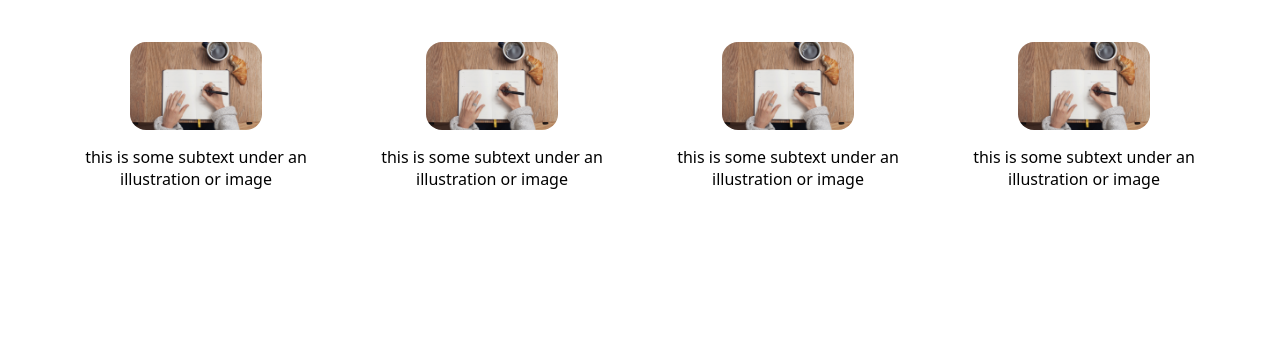
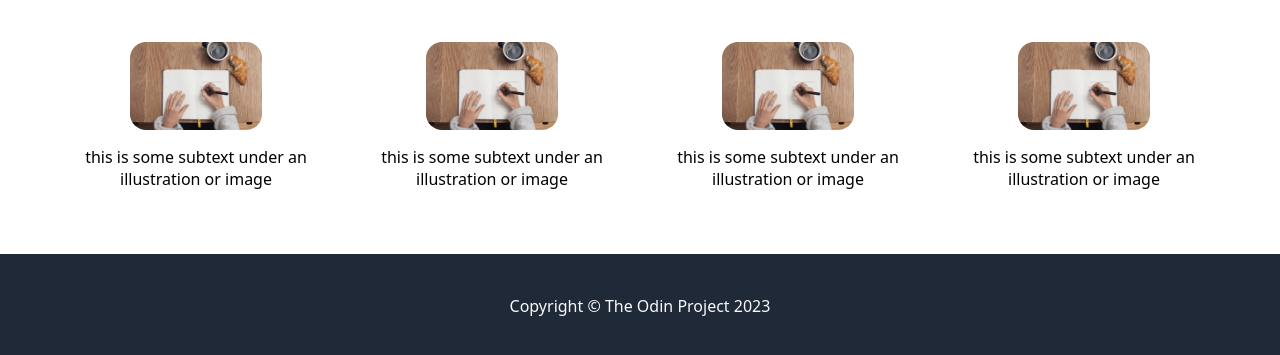
Before and after one commit to Fritz-Calimag/landing-page, a plain HTML site: page index.html in a window 1280 px wide. Shown: the part 745-1100 px from the top of the page. Before the commit the page ends 999 px from the top, so only its background shows below. Drawn offline with Linux system fonts and the light colour scheme.

Commit message:
add footer to the website
Added the HTML and Styling for the website footer.

```diff
--- a/index.html
+++ b/index.html
@@ -86,5 +86,9 @@
         </div>
     </div>
 
+    <div class="footer">
+        Copyright © The Odin Project 2023
+    </div>
+
 </body>
 </html>
--- a/style.css
+++ b/style.css
@@ -133,3 +133,14 @@ body {
     flex: 1 1 auto;
     text-align: center;
 }
+
+.footer {
+    height: 72px;
+    background: #1F2937;
+    color: #F9F8FA;
+    margin-top: auto;
+    display: flex;
+    justify-content: center;
+    align-items: center;
+    padding: 16px;
+}
```
